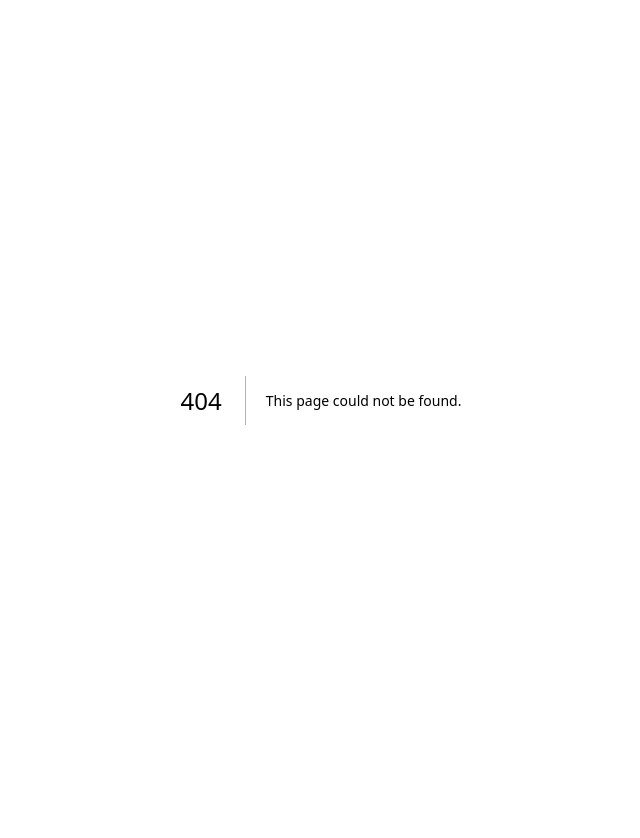
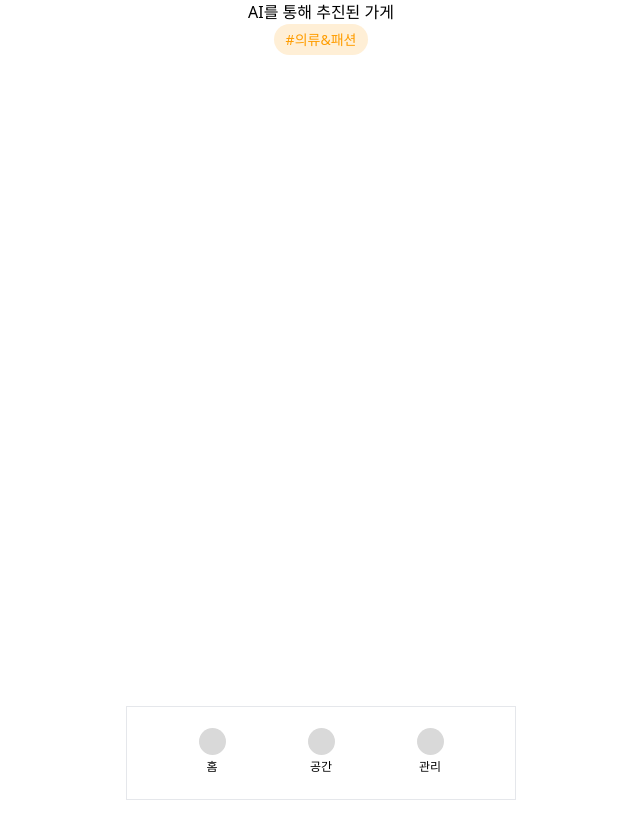
Before and after one commit to Modadeung/frontend, a Next.js app: page /space in a window 1280 px wide. Before the commit this address had no page. Shown: the top 838 px of the page, without its empty margins (319-959 px from the left). Built offline with nearby package versions, Linux system fonts and the light colour scheme; a web font is replaced by a local one.

Commit message:
[feat] SpaceKeyword 컴포넌트 구현 및 [refactor] SpaceSmallKeyword 컴포넌트 스타일 수정

```diff
--- /dev/null
+++ b/src/app/(pages)/space/page.tsx
@@ -0,0 +1,14 @@
+import Navbar from "@/components/navbar";
+import SpaceKeyword from "@/components/space/SpaceKeyword";
+
+export default function SpacePage() {
+    return (
+        <>
+            <div className="w-full h-full flex flex-col items-center">
+                <p>AI를 통해 추진된 가게</p>
+                <SpaceKeyword keyword="의류&패션" />
+            </div>
+            <Navbar />
+        </>
+    );
+}
--- /dev/null
+++ b/src/components/space/SpaceKeyword.tsx
@@ -0,0 +1,13 @@
+export interface SpaceKeywordProps {
+    keyword: string;
+}
+
+export default function SpaceKeyword({ keyword }: SpaceKeywordProps) {
+    return (
+        <div className=" bg-[#FFEFD6] px-[12px] py-[5px] flex items-center justify-center rounded-[999px]">
+            <span className="font-medium text-[14px] text-[#FF9D00]">
+                #{keyword}
+            </span>
+        </div>
+    );
+}
--- a/src/components/space/SpaceSmallKeyword.tsx
+++ b/src/components/space/SpaceSmallKeyword.tsx
@@ -4,7 +4,7 @@ export interface SpaceSmallKeywordProps {
 
 export default function SpaceSmallKeyword({ keyword }: SpaceSmallKeywordProps) {
     return (
-        <div className="w-51 h-20 bg-[#FFEFD6] px-[6px] py-[1px] flex items-center justify-center rounded-[999px]">
+        <div className=" bg-[#FFEFD6] px-[6px] py-[1px] flex items-center justify-center rounded-[999px]">
             <span className="font-medium text-[12px] text-[#FF9D00]">
                 #{keyword}
             </span>
```
Also changed, not shown: src/app/(pages)/space/[id]/page.tsx (added).
